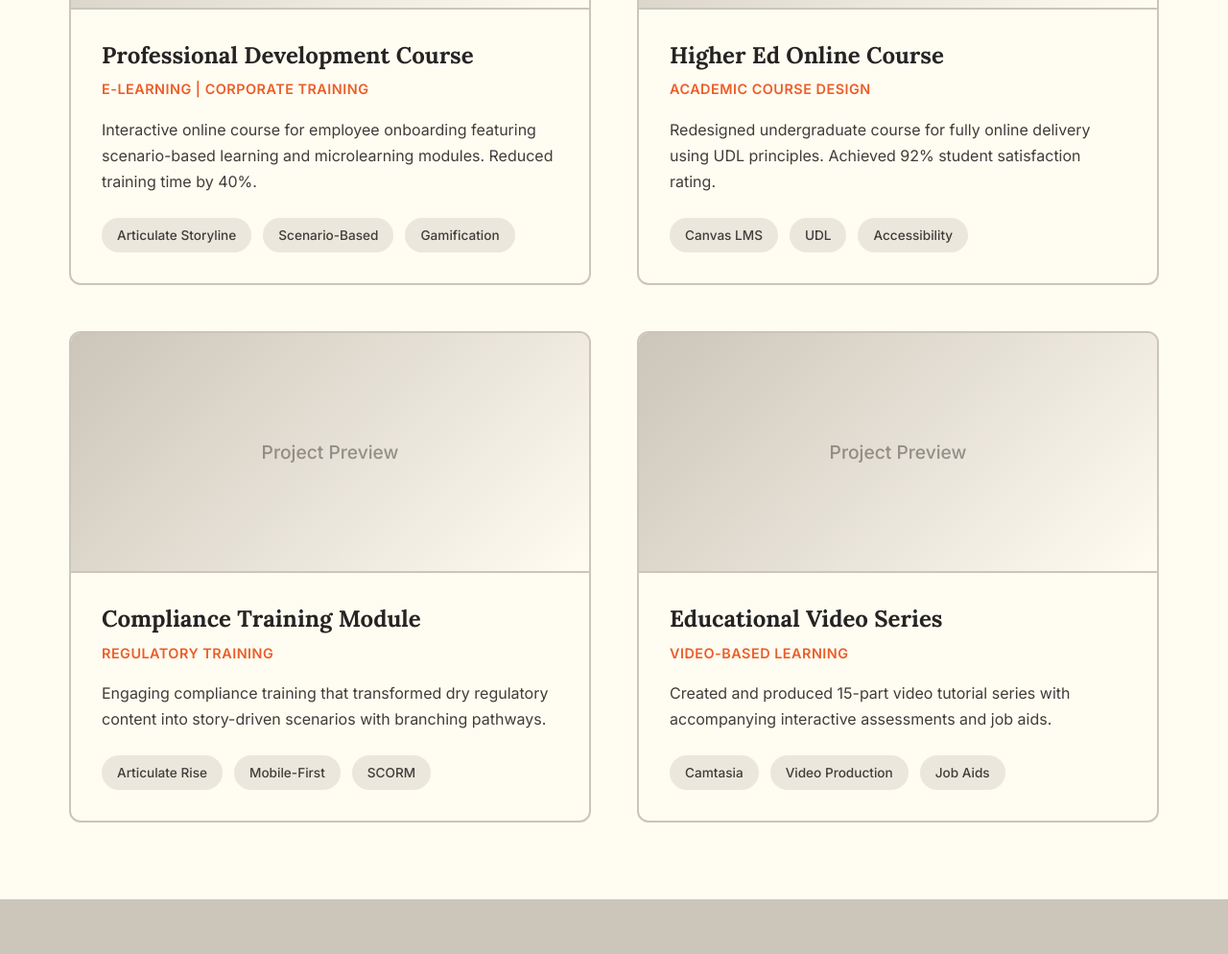
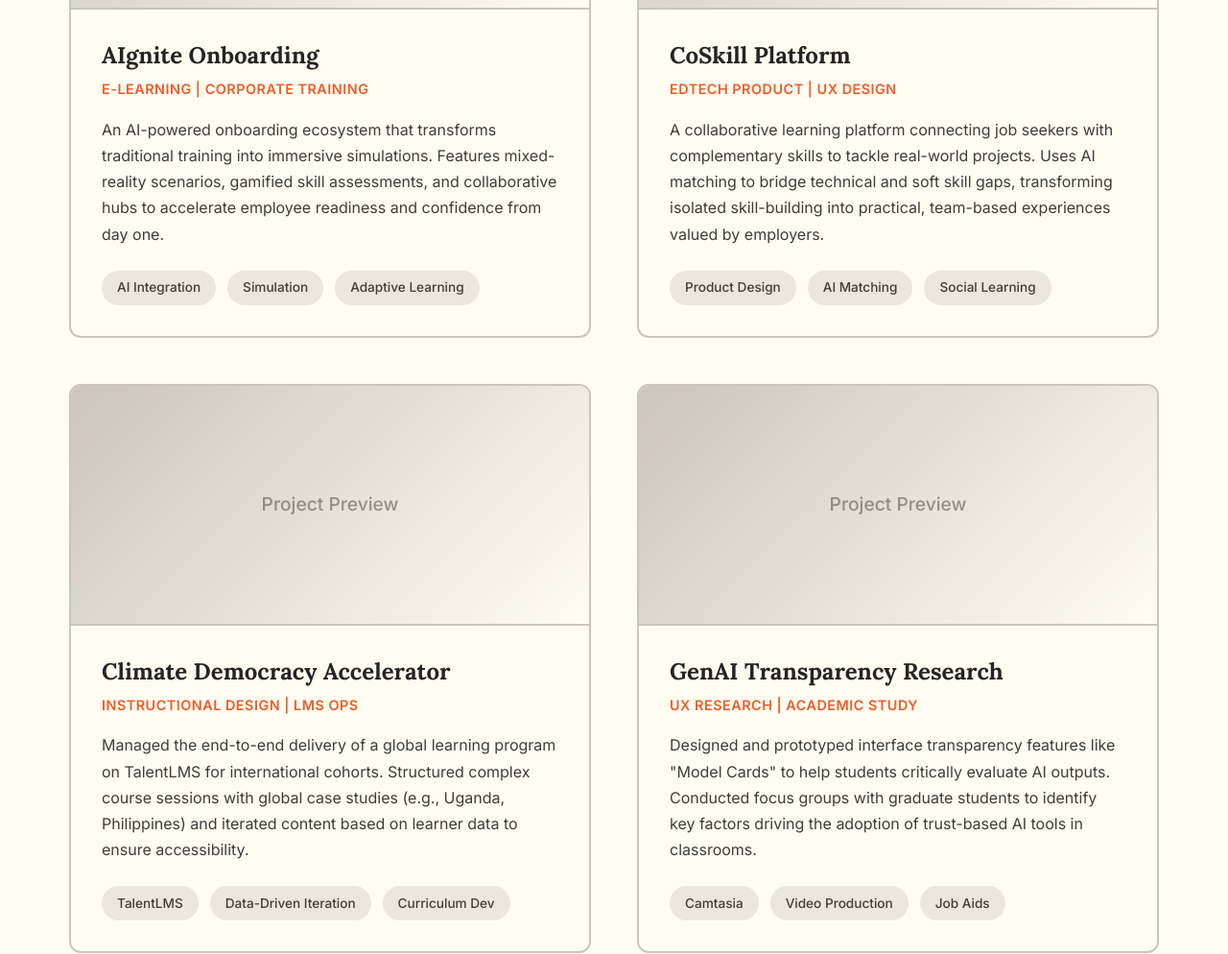
Before and after one commit to orangeoctopus14-creator/personal-site, a plain HTML site: page index.html in a window 1280 px wide. Shown: the part 3540-4534 px from the top of the page at 96% size. Drawn offline with Linux system fonts and the light colour scheme; a script that the page names is missing.

Commit message:
Update index.html

```diff
--- a/index.html
+++ b/index.html
@@ -155,16 +155,16 @@
                         <div class="project-placeholder">Project Preview</div>
                     </div>
                     <div class="portfolio-content">
-                        <h3>Professional Development Course</h3>
+                        <h3>AIgnite Onboarding</h3>
                         <p class="project-type">E-Learning | Corporate Training</p>
                         <p class="project-description">
-                            Interactive online course for employee onboarding featuring scenario-based
-                            learning and microlearning modules. Reduced training time by 40%.
+                            An AI-powered onboarding ecosystem that transforms traditional training into immersive simulations.
+                            Features mixed-reality scenarios, gamified skill assessments, and collaborative hubs to accelerate employee readiness and confidence from day one.
                         </p>
                         <div class="project-tags">
-                            <span>Articulate Storyline</span>
-                            <span>Scenario-Based</span>
-                            <span>Gamification</span>
+                            <span>AI Integration</span>
+                            <span>Simulation</span>
+                            <span>Adaptive Learning</span>
                         </div>
                     </div>
                 </article>
@@ -175,16 +175,17 @@
                         <div class="project-placeholder">Project Preview</div>
                     </div>
                     <div class="portfolio-content">
-                        <h3>Higher Ed Online Course</h3>
-                        <p class="project-type">Academic Course Design</p>
+                        <h3>CoSkill Platform</h3>
+                        <p class="project-type">EDTECH PRODUCT | UX DESIGN</p>
                         <p class="project-description">
-                            Redesigned undergraduate course for fully online delivery using UDL principles.
-                            Achieved 92% student satisfaction rating.
+                            A collaborative learning platform connecting job seekers with complementary skills to tackle real-world projects.
+                            Uses AI matching to bridge technical and soft skill gaps, transforming isolated skill-building into practical, team-based experiences valued by employers.
+
                         </p>
                         <div class="project-tags">
-                            <span>Canvas LMS</span>
-                            <span>UDL</span>
-                            <span>Accessibility</span>
+                            <span>Product Design</span>
+                            <span>AI Matching</span>
+                            <span>Social Learning</span>
                         </div>
                     </div>
                 </article>
@@ -195,16 +196,18 @@
                         <div class="project-placeholder">Project Preview</div>
                     </div>
                     <div class="portfolio-content">
-                        <h3>Compliance Training Module</h3>
-                        <p class="project-type">Regulatory Training</p>
+                        <h3>Climate Democracy Accelerator</h3>
+                        <p class="project-type">INSTRUCTIONAL DESIGN | LMS OPS</p>
                         <p class="project-description">
-                            Engaging compliance training that transformed dry regulatory content into
-                            story-driven scenarios with branching pathways.
+                            Managed the end-to-end delivery of a global learning program on TalentLMS for international cohorts.
+                            Structured complex course sessions with global case studies (e.g., Uganda, Philippines)
+                            and iterated content based on learner data to ensure accessibility.
+
                         </p>
                         <div class="project-tags">
-                            <span>Articulate Rise</span>
-                            <span>Mobile-First</span>
-                            <span>SCORM</span>
+                            <span>TalentLMS</span>
+                            <span>Data-Driven Iteration</span>
+                            <span>Curriculum Dev</span>
                         </div>
                     </div>
                 </article>
@@ -215,11 +218,12 @@
                         <div class="project-placeholder">Project Preview</div>
                     </div>
                     <div class="portfolio-content">
-                        <h3>Educational Video Series</h3>
-                        <p class="project-type">Video-Based Learning</p>
+                        <h3>GenAI Transparency Research</h3>
+                        <p class="project-type">UX RESEARCH | ACADEMIC STUDY</p>
                         <p class="project-description">
-                            Created and produced 15-part video tutorial series with accompanying
-                            interactive assessments and job aids.
+                            Designed and prototyped interface transparency features like "Model Cards" to help students critically evaluate AI outputs.
+                            Conducted focus groups with graduate students to identify key factors driving the adoption of trust-based AI tools in classrooms.
+
                         </p>
                         <div class="project-tags">
                             <span>Camtasia</span>
```
